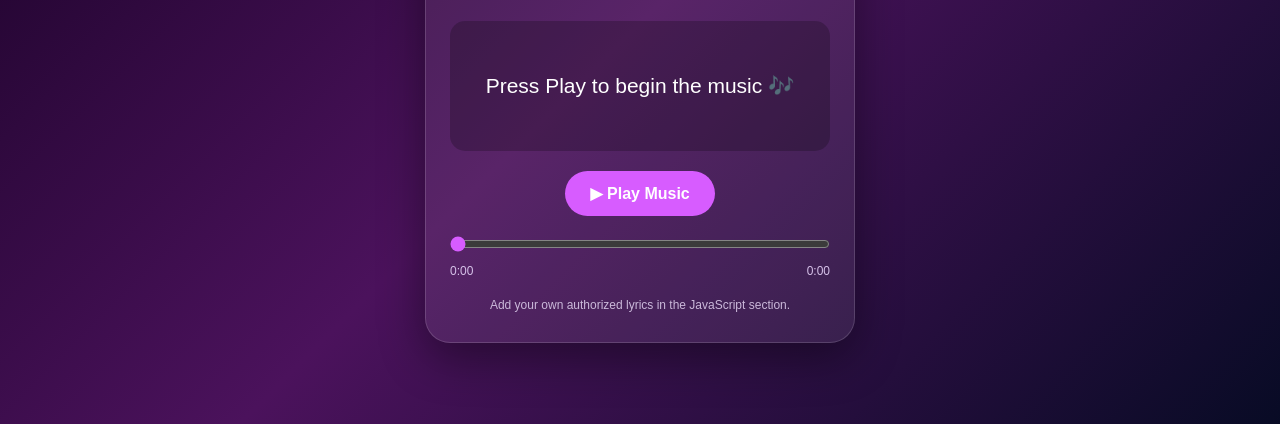
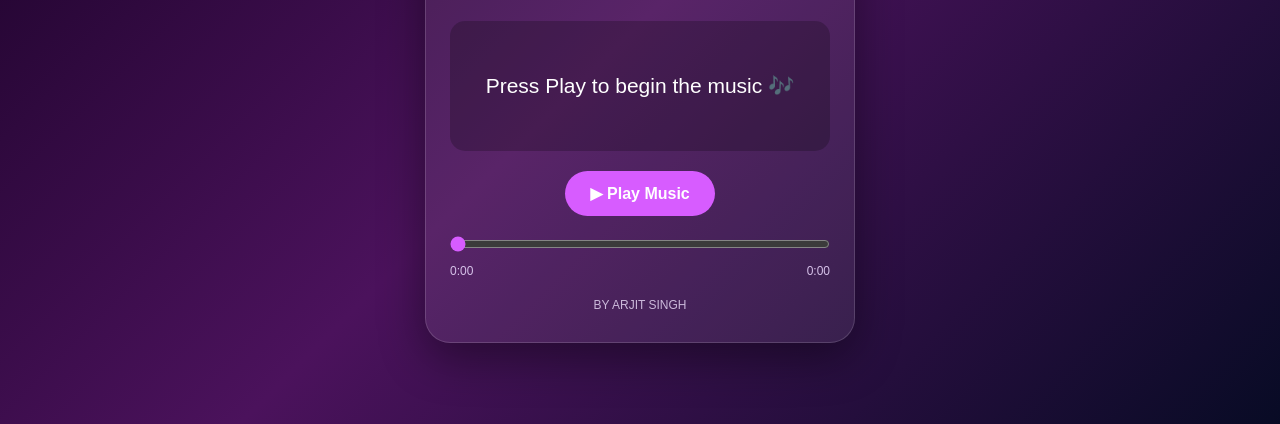
Before and after one commit to sugatbramhane76-beep/tum-se_lyrics, a plain HTML site: page index.html in a window 1280 px wide. Shown: the part 376-800 px from the top of the page. Drawn offline with Linux system fonts and the light colour scheme.

Commit message:
Update index.html

```diff
--- a/index.html
+++ b/index.html
@@ -163,7 +163,7 @@ button {
     </div>
 
     <p class="note">
-        Add your own authorized lyrics in the JavaScript section.
+        BY ARJIT SINGH
     </p>
 
 </div>
```
